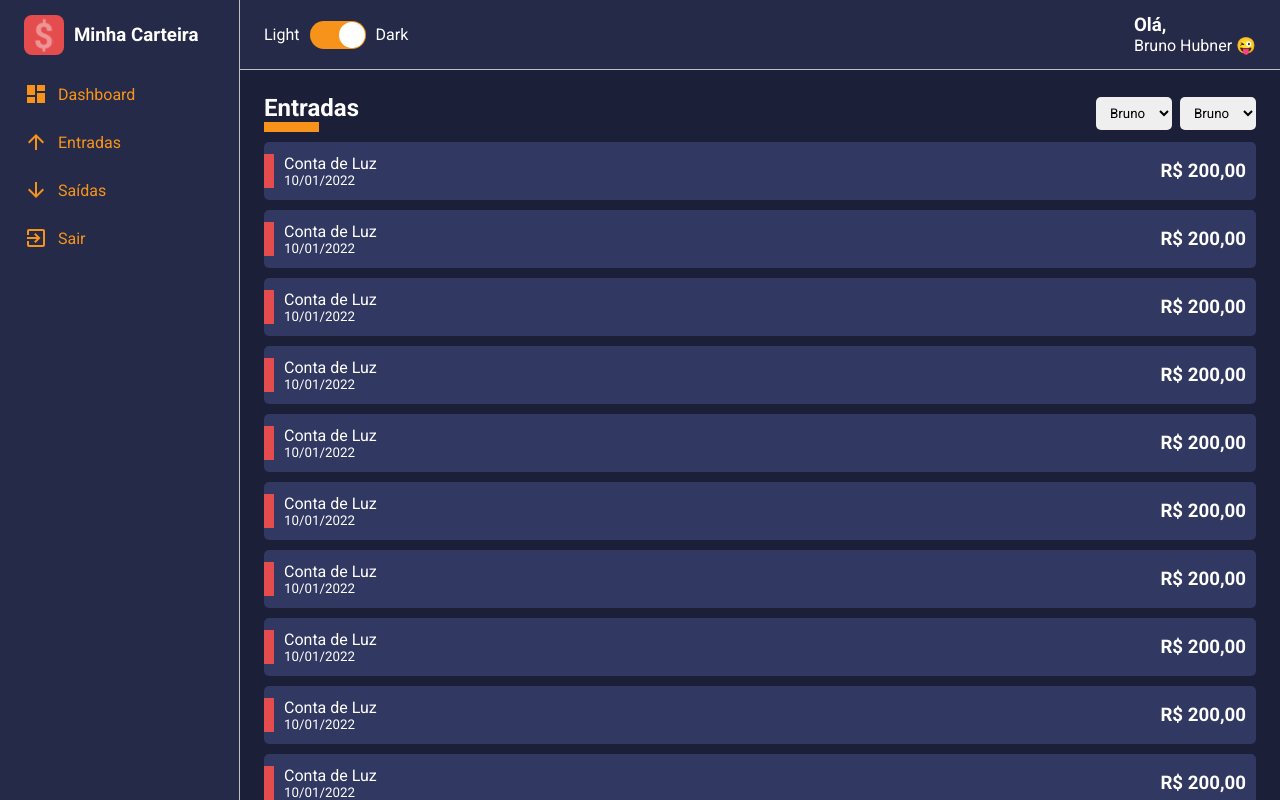
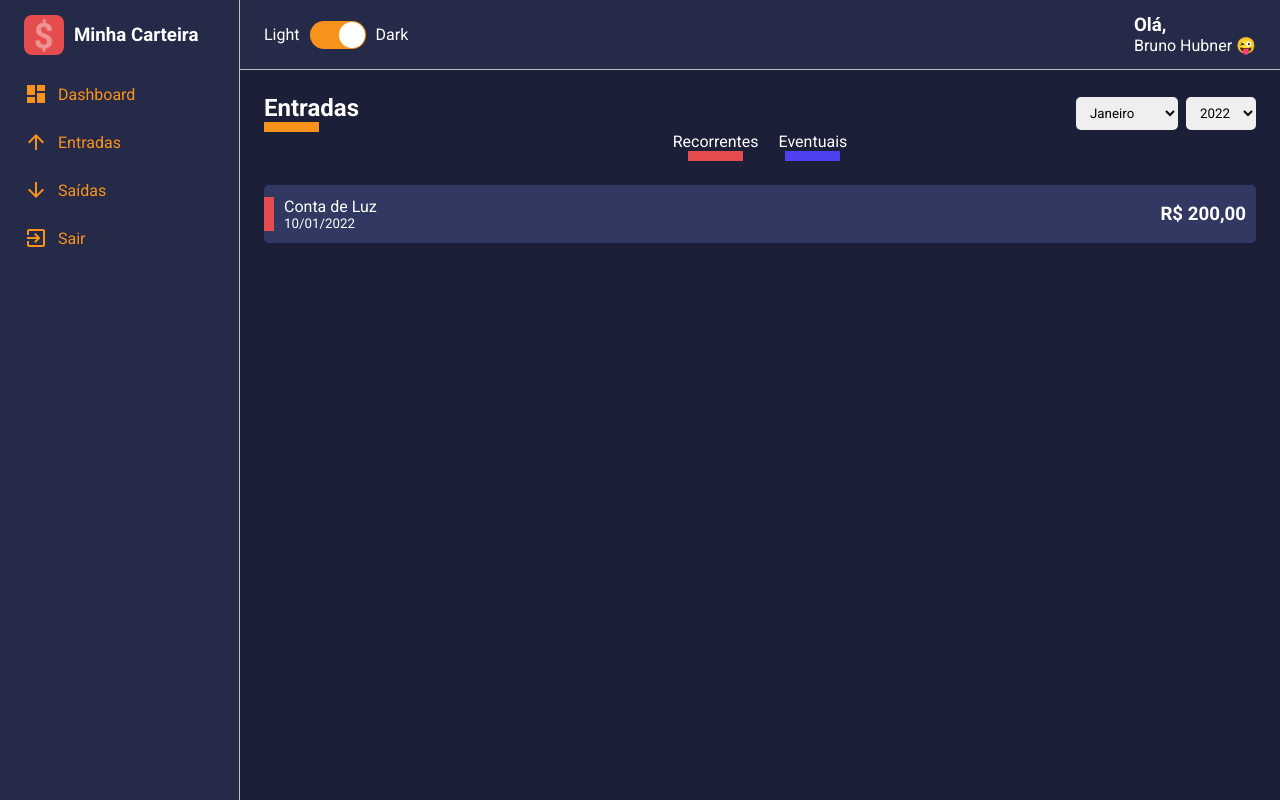
Before and after one commit to brunohubner/minha-carteira, a React (Create React App) app: page / in a window 1280 px wide. Built offline with nearby package versions, Linux system fonts and the light colour scheme.

Commit message:
feat: create filters buttons

```diff
--- a/src/components/SelectInput/index.tsx
+++ b/src/components/SelectInput/index.tsx
@@ -1,20 +1,27 @@
 import { Container } from "./styles"
 
-interface IOptions {
+export interface ISelectOptions {
     value: string | number
     label: string
+    selected?: boolean
 }
 
 interface IProps {
-    options: IOptions[]
+    options: ISelectOptions[]
 }
 
 export default function SelectInput({ options }: IProps) {
     return (
         <Container>
             <select>
-                {options.map(option => (
-                    <option value={option.value}>{option.label}</option>
+                {options.map((option, i) => (
+                    <option
+                        key={`${i}_${option.value}`}
+                        selected={option?.selected}
+                        value={option.value}
+                    >
+                        {option.label}
+                    </option>
                 ))}
             </select>
         </Container>
--- a/src/pages/List/index.tsx
+++ b/src/pages/List/index.tsx
@@ -1,78 +1,67 @@
 import ContentHeader from "../../components/ContentHeader"
 import HistoryFinanceCard from "../../components/HistoryFinanceCard"
-import SelectInput from "../../components/SelectInput"
-import { Container, Content } from "./styles"
+import SelectInput, { ISelectOptions } from "../../components/SelectInput"
+import { Container, Content, Filters } from "./styles"
 
 interface IProps {}
 
+const currentYear = new Date().getFullYear()
+const currentMonth = new Date().getMonth() + 1
+
+const baseMonths = [
+    { value: 1, label: "Janeiro" },
+    { value: 2, label: "Fevereiro" },
+    { value: 3, label: "Março" },
+    { value: 4, label: "Abril" },
+    { value: 5, label: "Maio" },
+    { value: 6, label: "Junho" },
+    { value: 7, label: "Julho" },
+    { value: 8, label: "Agosto" },
+    { value: 9, label: "Setembro" },
+    { value: 10, label: "Outubro" },
+    { value: 11, label: "Novembro" },
+    { value: 12, label: "Dezembro" }
+]
+
+const months = baseMonths.map(month => ({
+    ...month,
+    selected: month.value === currentMonth
+}))
+
+const years: ISelectOptions[] = []
+
+for (let year = currentYear - 5; year <= currentYear + 5; year++) {
+    years.push({
+        value: year,
+        label: `${year}`,
+        selected: year === currentYear
+    })
+}
+
 export default function List({}: IProps) {
-    const options = [
-        { label: "Bruno", value: 1 },
-        { label: "Ana", value: 2 },
-        { label: "Bia", value: 2 }
-    ]
-
     return (
         <Container>
             <ContentHeader title="Entradas" lineColor="#F7931B">
-                <SelectInput options={options}></SelectInput>
-                <SelectInput options={options}></SelectInput>
+                <SelectInput options={months}></SelectInput>
+                <SelectInput options={years}></SelectInput>
             </ContentHeader>
+
+            <Filters>
+                <button
+                    type="button"
+                    className="tag-filter tag-filter-recurrent"
+                >
+                    Recorrentes
+                </button>
+                <button
+                    type="button"
+                    className="tag-filter tag-filter-eventual"
+                >
+                    Eventuais
+                </button>
+            </Filters>
+
             <Content>
-                <HistoryFinanceCard
-                    title="Conta de Luz"
-                    subtitle="10/01/2022"
-                    tagColor="#E44C4E"
-                    amount="R$ 200,00"
-                ></HistoryFinanceCard>
-                <HistoryFinanceCard
-                    title="Conta de Luz"
-                    subtitle="10/01/2022"
-                    tagColor="#E44C4E"
-                    amount="R$ 200,00"
-                ></HistoryFinanceCard>
-                <HistoryFinanceCard
-                    title="Conta de Luz"
-                    subtitle="10/01/2022"
-                    tagColor="#E44C4E"
-                    amount="R$ 200,00"
-                ></HistoryFinanceCard>
-                <HistoryFinanceCard
-                    title="Conta de Luz"
-                    subtitle="10/01/2022"
-                    tagColor="#E44C4E"
-                    amount="R$ 200,00"
-                ></HistoryFinanceCard>
-                <HistoryFinanceCard
-                    title="Conta de Luz"
-                    subtitle="10/01/2022"
-                    tagColor="#E44C4E"
-                    amount="R$ 200,00"
-                ></HistoryFinanceCard>
-                <HistoryFinanceCard
-                    title="Conta de Luz"
-                    subtitle="10/01/2022"
-                    tagColor="#E44C4E"
-                    amount="R$ 200,00"
-                ></HistoryFinanceCard>
-                <HistoryFinanceCard
-                    title="Conta de Luz"
-                    subtitle="10/01/2022"
-                    tagColor="#E44C4E"
-                    amount="R$ 200,00"
-                ></HistoryFinanceCard>
-                <HistoryFinanceCard
-                    title="Conta de Luz"
-                    subtitle="10/01/2022"
-                    tagColor="#E44C4E"
-                    amount="R$ 200,00"
-                ></HistoryFinanceCard>
-                <HistoryFinanceCard
-                    title="Conta de Luz"
-                    subtitle="10/01/2022"
-                    tagColor="#E44C4E"
-                    amount="R$ 200,00"
-                ></HistoryFinanceCard>
                 <HistoryFinanceCard
                     title="Conta de Luz"
                     subtitle="10/01/2022"
--- a/src/pages/List/styles.ts
+++ b/src/pages/List/styles.ts
@@ -3,3 +3,37 @@ import styled from "styled-components"
 export const Container = styled.section``
 
 export const Content = styled.section``
+
+export const Filters = styled.div`
+    display: flex;
+    width: 100%;
+    justify-content: center;
+    margin-bottom: 24px;
+
+    .tag-filter {
+        background: none;
+        font-size: 1rem;
+        color: ${props => props.theme.colors.white};
+        margin: 0 10px;
+        transition: opacity 0.1s;
+
+        &:hover {
+            opacity: 0.7;
+        }
+
+        &::after {
+            content: "";
+            display: block;
+            width: 55px;
+            margin: 0 auto;
+        }
+    }
+
+    .tag-filter-recurrent::after {
+        border-bottom: 10px solid ${props => props.theme.colors.warning};
+    }
+
+    .tag-filter-eventual::after {
+        border-bottom: 10px solid ${props => props.theme.colors.success};
+    }
+`
```
